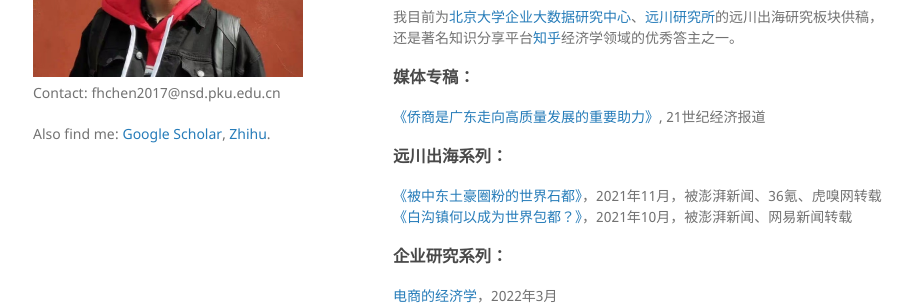
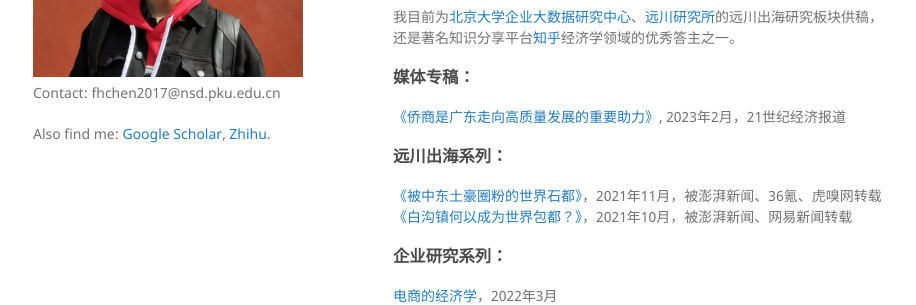
Before and after one commit to FanghaoChen/homepage, a Jekyll site: the page built from chinesepage.md, in a window 1280 px wide and 966 px high. Shown: the part 385-690 px from the top of the window, without its empty margins (177-1093 px from the left). Built offline with Jekyll 4.4.1, drawn with Linux system fonts in a browser that asks for light colours; our own code applies the rules of GitHub Pages for plain Markdown files.

Commit message:
Update chinesepage.md

```diff
--- a/chinesepage.md
+++ b/chinesepage.md
@@ -11,7 +11,7 @@
 我目前为[北京大学企业大数据研究中心](https://www.cer.pku.edu.cn/)、[远川研究所](https://stream-capital.com/)的远川出海研究板块供稿，还是著名知识分享平台[知乎](https://www.zhihu.com/people/hongo-chin)经济学领域的优秀答主之一。
 
 ### 媒体专稿：<br/>
-[《侨商是广东走向高质量发展的重要助力》](https://m.21jingji.com/article/20230226/herald/e2e4d3fb4d0065ef936414ad29c15860.html), 21世纪经济报道
+[《侨商是广东走向高质量发展的重要助力》](https://m.21jingji.com/article/20230226/herald/e2e4d3fb4d0065ef936414ad29c15860.html), 2023年2月，21世纪经济报道
 
 ### 远川出海系列：<br/>
 [《被中东土豪圈粉的世界石都》](https://mp.weixin.qq.com/s?__biz=MzkzMTAyOTU3Nw==&mid=2247489455&idx=1&sn=4c3c71002cf900a43247b081f6fd6526&chksm=c2706089f507e99fe98f530b2cc87c3a2461b6c9e90aa77e108e42b138561f3f56ee8a9fb38a&mpshare=1&scene=2&srcid=1127iTPFctEMJkf4I8FkZG5c&sharer_sharetime=1638023245653&sharer_shareid=009d752390d3ca9d149b0d31038375f0#rd)，2021年11月，被澎湃新闻、36氪、虎嗅网转载 <br/>
```
